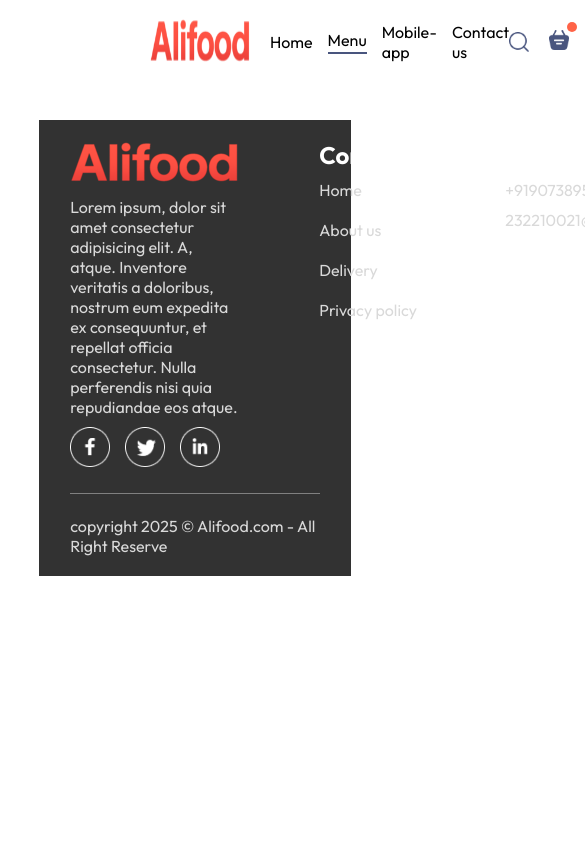
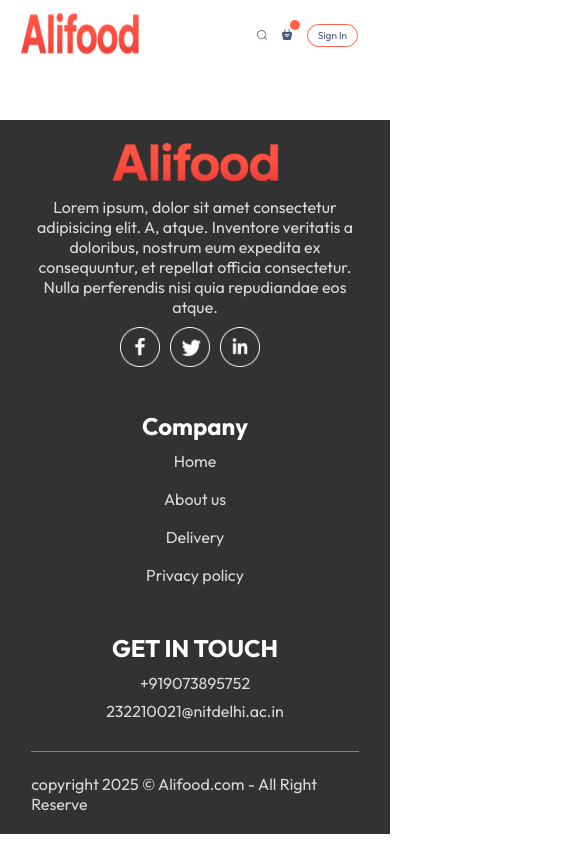
Before and after one commit to Rubel2589/Food-Delivery-Website-MERN-Stack, a React (Vite) app in the folder frontend/: page /order in a window 390 px wide. Shown: the top 844 px of the page, 585 px wide, since content can reach past the window. Built offline with nearby package versions, Linux system fonts and the light colour scheme.

Commit message:
Responsiveness added

```diff
--- a/frontend/src/App.jsx
+++ b/frontend/src/App.jsx
@@ -9,6 +9,7 @@ import Footer from './components/Footer/Footer'
 
 function App() {
   return (
+    <>
     <div className='app'>
       <Navbar />
       <Routes>
@@ -16,8 +17,10 @@ function App() {
         <Route path='/cart' element={<Cart/>} />
         <Route path='/order' element={<PlaceOrder/>} />
       </Routes>
+    </div>
       <Footer />
-    </div>
+
+    </>
   )
 }
 
--- a/frontend/src/components/Footer/Footer.css
+++ b/frontend/src/components/Footer/Footer.css
@@ -44,3 +44,27 @@
     background-color: grey;
     border: none;
 }
+
+@media (max-width: 768px) {
+  .footer-content {
+    grid-template-columns: 1fr;
+    gap: 40px;
+    text-align: center;
+    align-items: center;
+  }
+
+  .footer-content-left,
+  .footer-content-center,
+  .footer-content-right {
+    align-items: center;
+  }
+
+  .footer-social-icons img {
+    margin-right: 10px;
+  }
+
+  .footer-content-center li,
+  .footer-content-right li {
+    margin-bottom: 8px;
+  }
+}
--- a/frontend/src/components/Header/Header.css
+++ b/frontend/src/components/Header/Header.css
@@ -5,6 +5,7 @@
     background: url('/header_img.png') no-repeat;
     background-size: contain;
     position: relative;
+    padding-top: 80px;
 }
 .header-contents {
     position: absolute;
@@ -38,3 +39,28 @@
     border-radius: 50px;
     cursor: pointer;
 }
+
+@media (max-width:1050px) {
+    .header-contents{
+        max-width: 45%;
+    }
+
+}
+
+@media (max-width:750px) {
+    .header-contents{
+        max-width: 65%;
+    }
+    .header-contents p{
+        display: none;
+    }
+    .header-contents button{
+        padding: 2vw 4vw    ;
+    }
+
+    .header {
+        padding-top: 60px; /* A bit less for mobile */
+    }
+
+
+}
--- a/frontend/src/components/Navbar/Navbar.css
+++ b/frontend/src/components/Navbar/Navbar.css
@@ -3,7 +3,7 @@
     align-items: center;
     justify-content: space-between; /* Spreads out logo and menu */
     width: 100%;
-    padding: 15px 50px;
+    padding: 15px 30px;
     /* Adjust padding for proper spacing */
     background-color: white;
     position: fixed;
@@ -13,6 +13,8 @@
     left: 0;
     z-index: 1000;
     /* Ensures it stays above other content */
+    box-sizing: border-box;
+    overflow-x: hidden;
 }
 
 .navbar-menu {
@@ -29,13 +31,15 @@
     display: flex;
     align-items: center;
     gap: 20px;
-    margin-right: 100px;
+    /* margin-right: 0px; */
+    margin: 0;
 }
 
 .logo {
     height: 50px; /* Adjust logo size */
     margin-right: 20px; /* Space between logo and menu */
-    margin-left: 100px;
+    margin-left: 0px;
+    margin: 0;
 }
 .navbar button {
     background: transparent;
@@ -98,7 +102,7 @@
 
 @media (max-width:900px) {
     .navbar .logo{
-        width: 100px;
+        width: 120px;
 
     }
     .navbar-menu{
@@ -119,3 +123,41 @@
     }
 
 }
+
+/* @media (max-width:750px) {
+
+    .navbar-menu{
+        display: none;
+
+    }
+
+
+} */
+
+@media (max-width:750px) {
+    .navbar {
+        justify-content: space-between;
+        padding: 10px 20px;
+        align-items: center;
+    }
+    .navbar-menu{
+        display: none;
+
+    }
+    .navbar-right{
+        gap: 15px;
+        font-size: 12px;
+        padding: 6px 12px;
+        /* align-items: left; */
+        /* margin-left: 0px; */
+
+    }
+    .navbar-right img{
+        width: 10px;
+    }
+    .navbar-right button{
+        padding: 4px 10px;
+        font-size: 10px;
+    }
+
+}
```
